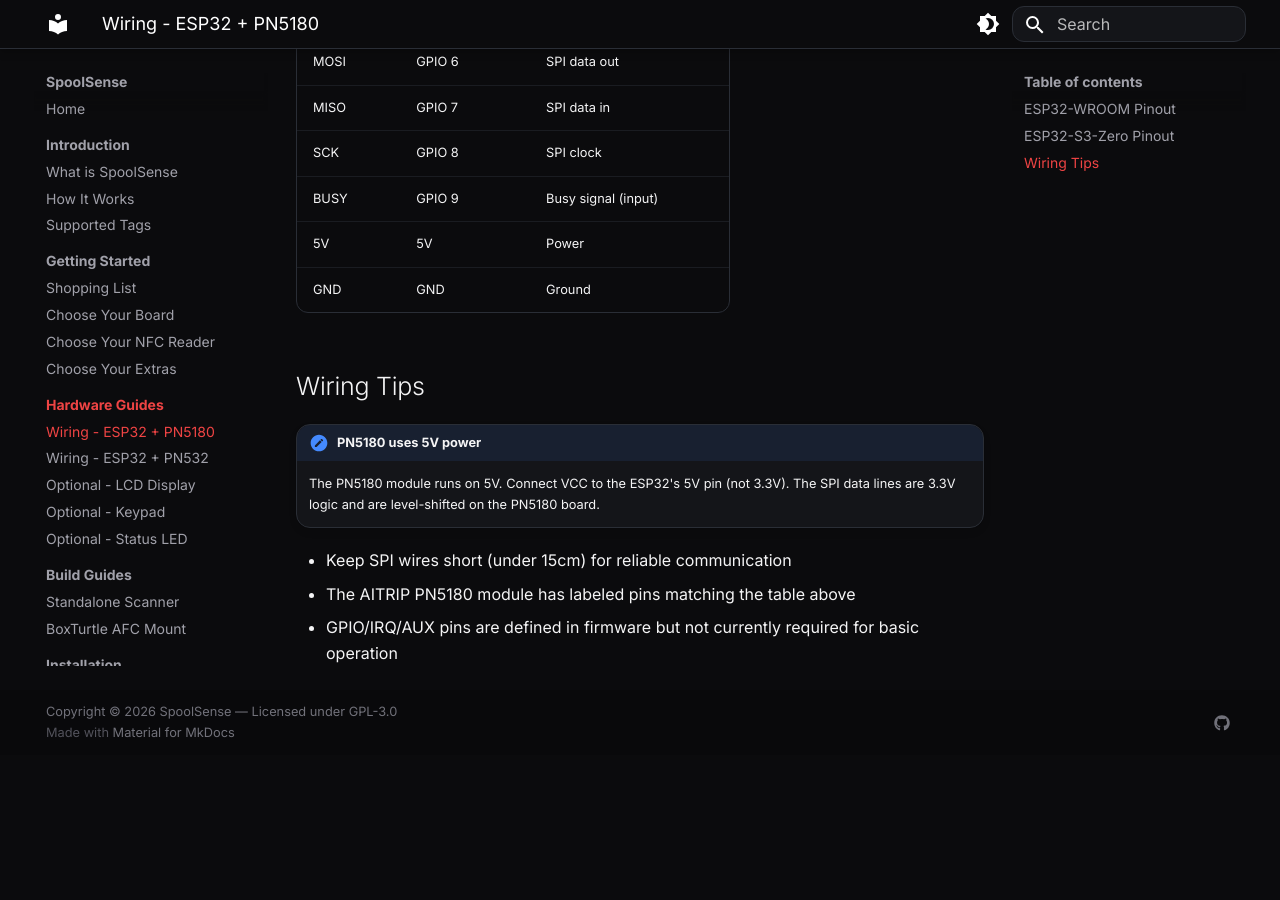
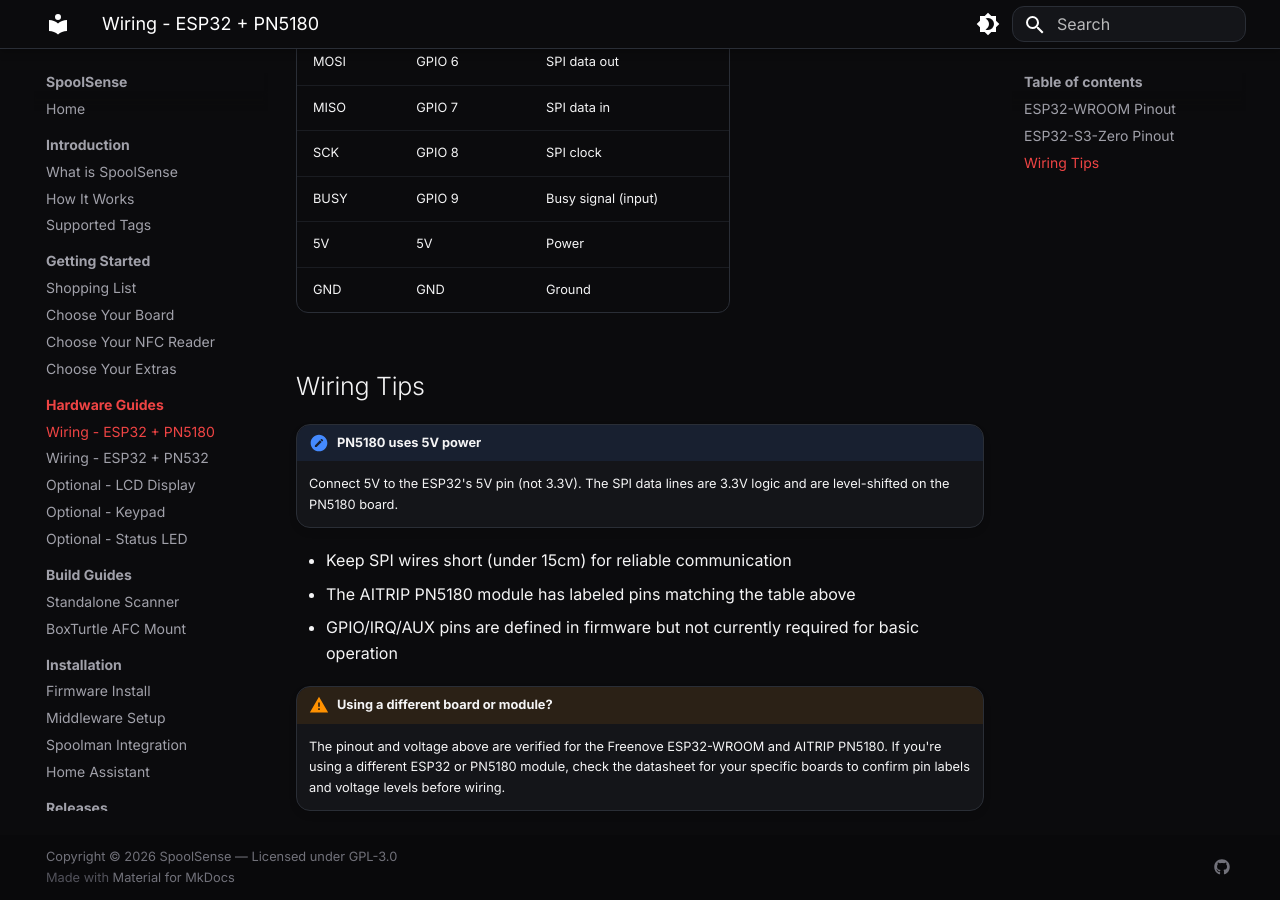
Before and after one commit to SpoolSense/spoolsense.org, an MkDocs documentation site: the page built from docs/hardware/wiring-pn5180.md, in a window 1280 px wide and 900 px high, scrolled down 913 px. Built offline with MkDocs 1.6.1 and Material for MkDocs 9.7.7, drawn with Linux system fonts in a browser that asks for light colours; before the commit the page ends 1668 px from its top, so only the background shows below that.

Commit message:
docs: fix 5V wording, add warning for non-standard boards/modules

```diff
--- a/docs/hardware/wiring-pn5180.md
+++ b/docs/hardware/wiring-pn5180.md
@@ -31,10 +31,13 @@ The PN5180 connects to the ESP32 via SPI. 8 wires total.
 ## Wiring Tips
 
 !!! note "PN5180 uses 5V power"
-    The PN5180 module runs on 5V. Connect VCC to the ESP32's 5V pin (not 3.3V). The SPI data lines are 3.3V logic and are level-shifted on the PN5180 board.
+    Connect 5V to the ESP32's 5V pin (not 3.3V). The SPI data lines are 3.3V logic and are level-shifted on the PN5180 board.
 
 - Keep SPI wires short (under 15cm) for reliable communication
 - The AITRIP PN5180 module has labeled pins matching the table above
 - GPIO/IRQ/AUX pins are defined in firmware but not currently required for basic operation
 
+!!! warning "Using a different board or module?"
+    The pinout and voltage above are verified for the Freenove ESP32-WROOM and AITRIP PN5180. If you're using a different ESP32 or PN5180 module, check the datasheet for your specific boards to confirm pin labels and voltage levels before wiring.
+
 <!-- TODO: Add wiring diagram photo -->
```
